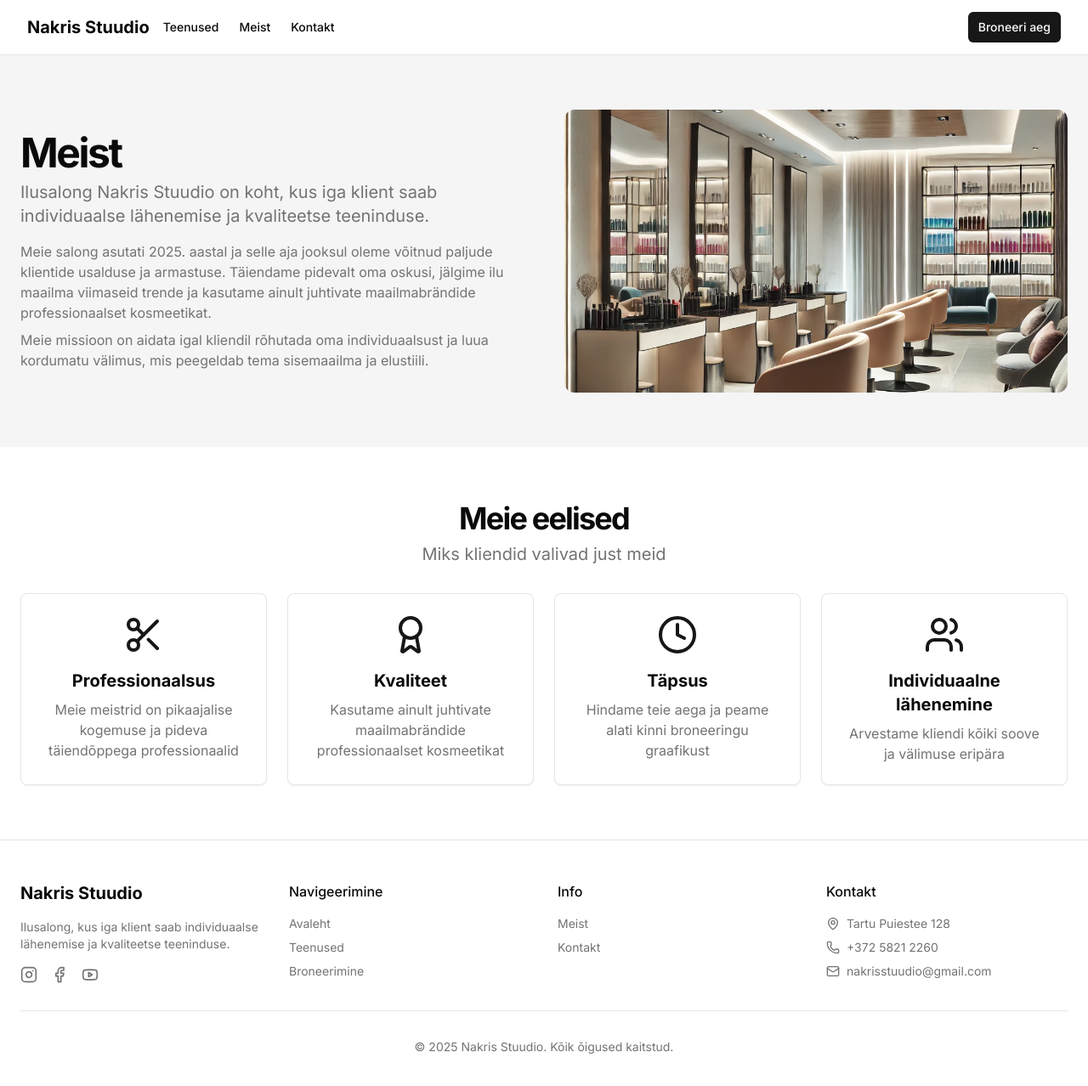
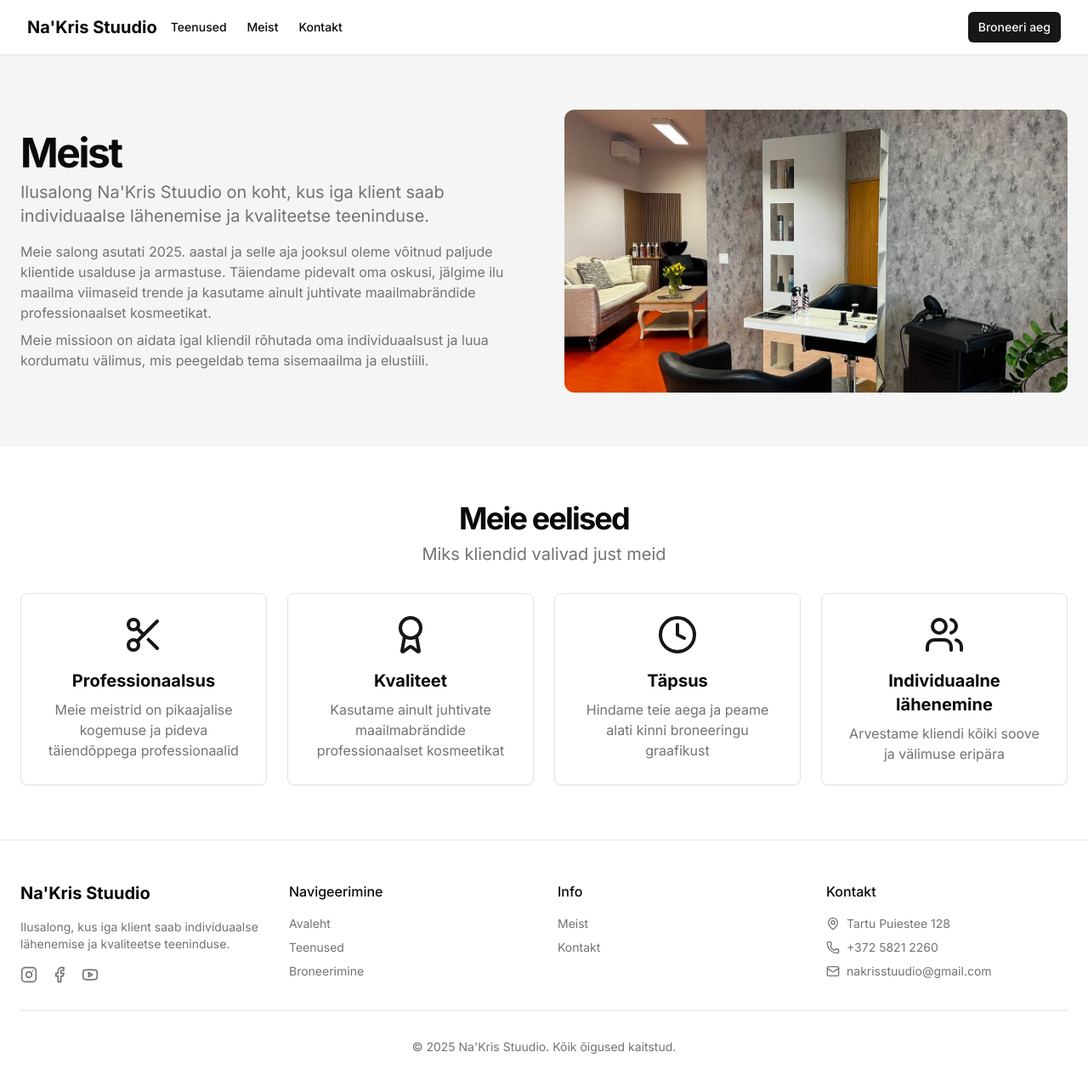
Before and after one commit to Sh4dowyy/hairsalon, a Next.js app: page /about in a window 1280 px wide. Shown: the top 1278 px of the page at 85% size. Built offline with nearby package versions, Linux system fonts and the light colour scheme.

Commit message:
feat: logo, links changed

```diff
--- a/app/about/page.tsx
+++ b/app/about/page.tsx
@@ -51,7 +51,7 @@ export default function AboutPage() {
               <div className="space-y-2">
                 <h1 className="text-3xl font-bold tracking-tighter sm:text-4xl md:text-5xl">Meist</h1>
                 <p className="max-w-[600px] text-muted-foreground md:text-xl">
-                  Ilusalong Nakris Stuudio on koht, kus iga klient saab individuaalse lähenemise ja kvaliteetse teeninduse.
+                  Ilusalong Na'Kris Stuudio on koht, kus iga klient saab individuaalse lähenemise ja kvaliteetse teeninduse.
                 </p>
               </div>
               <div className="space-y-2">
@@ -69,7 +69,7 @@ export default function AboutPage() {
               src="/salon-interior.jpg"
               width={800}
               height={600}
-              alt="Ilusalong Nakris Stuudio - Modernne ja elegantne salongi sisekujundus"
+              alt="Ilusalong Na'Kris Stuudio - Modernne ja elegantne salongi sisekujundus"
               className="mx-auto aspect-video overflow-hidden rounded-xl object-cover object-center sm:w-full"
               priority
             />
--- a/app/contact/page.tsx
+++ b/app/contact/page.tsx
@@ -85,7 +85,8 @@ export default function ContactPage() {
                   <div>
                     <h3 className="font-bold">Lahtiolekuajad</h3>
                     <p className="text-muted-foreground">E-R: 10:00 - 20:00</p>
-                    <p className="text-muted-foreground">L-P: 10:00 - 18:00</p>
+                    <p className="text-muted-foreground">L: 10:00 - 18:00</p>
+                    <p className="text-muted-foreground">P: Kokkuleppel</p>
                   </div>
                 </div>
               </CardContent>
@@ -99,7 +100,7 @@ export default function ContactPage() {
                   <div>
                     <h3 className="font-bold">Sotsiaalmeedia</h3>
                     <div className="flex space-x-4 mt-2">
-                      <a href="#" className="text-muted-foreground hover:text-primary">
+                      <a href="https://www.instagram.com/nakris_stuudio/" className="text-muted-foreground hover:text-primary">
                         <Instagram className="h-6 w-6" />
                         <span className="sr-only">Instagram</span>
                       </a>
--- a/app/layout.tsx
+++ b/app/layout.tsx
@@ -11,7 +11,7 @@ import { Toaster } from "@/components/toaster"
 const inter = Inter({ subsets: ["latin", "cyrillic"] })
 
 export const metadata: Metadata = {
-  title: "Nakris Stuudio",
+  title: "Na'Kris Stuudio",
   description: "Laia valiku teenustega professionaalne ilusalong",
 }
 
--- a/components/hero-section.tsx
+++ b/components/hero-section.tsx
@@ -12,7 +12,7 @@ export function HeroSection() {
           <div className="flex flex-col justify-center space-y-4">
             <div className="space-y-2">
               <h1 className="text-3xl font-bold tracking-tighter sm:text-5xl xl:text-6xl/none">
-                Ilusalong <span className="text-primary">Nakris Stuudio</span>
+                Ilusalong <span className="text-primary">Na'Kris Stuudio</span>
               </h1>
               <p className="max-w-[600px] text-muted-foreground md:text-xl">
                 Loome kordumatu välimuse, mis rõhutab teie individuaalsust. Meie meistrid aitavad teil igas olukorras täiuslik välja näha.
@@ -34,7 +34,7 @@ export function HeroSection() {
               src="/salon-interior.jpg"
               width={800}
               height={600}
-              alt="Ilusalong Nakris Stuudio - Modernne ja elegantne salongi sisekujundus"
+              alt="Ilusalong Na'Kris Stuudio - Modernne ja elegantne salongi sisekujundus"
               className="mx-auto aspect-video overflow-hidden rounded-xl object-cover object-center sm:w-full"
               priority
             />
--- a/components/mobile-nav.tsx
+++ b/components/mobile-nav.tsx
@@ -18,7 +18,7 @@ export function MobileNav() {
     <div className="flex flex-col h-full">
       <div className="flex items-center justify-between py-4">
         <Link href="/" className="flex items-center space-x-2">
-          <span className="text-xl font-bold">Nakris Stuudio</span>
+          <span className="text-xl font-bold">Na'Kris Stuudio</span>
         </Link>
       </div>
       <nav className="flex flex-col space-y-4 mt-8">
--- a/components/site-footer.tsx
+++ b/components/site-footer.tsx
@@ -8,13 +8,13 @@ export function SiteFooter() {
         <div className="grid grid-cols-1 md:grid-cols-4 gap-8">
           <div className="space-y-4">
             <Link href="/" className="flex items-center space-x-2">
-              <span className="text-xl font-bold">Nakris Stuudio</span>
+              <span className="text-xl font-bold">Na'Kris Stuudio</span>
             </Link>
             <p className="text-sm text-muted-foreground">
               Ilusalong, kus iga klient saab individuaalse lähenemise ja kvaliteetse teeninduse.
             </p>
             <div className="flex space-x-4">
-              <a href="#" className="text-muted-foreground hover:text-primary">
+              <a href="https://www.instagram.com/nakris_stuudio/" className="text-muted-foreground hover:text-primary">
                 <Instagram className="h-5 w-5" />
                 <span className="sr-only">Instagram</span>
               </a>
@@ -75,7 +75,7 @@ export function SiteFooter() {
           </div>
         </div>
         <div className="mt-8 pt-8 border-t text-center text-sm text-muted-foreground">
-          <p>© {new Date().getFullYear()} Nakris Stuudio. Kõik õigused kaitstud.</p>
+          <p>© {new Date().getFullYear()} Na'Kris Stuudio. Kõik õigused kaitstud.</p>
         </div>
       </div>
     </footer>
--- a/components/site-header.tsx
+++ b/components/site-header.tsx
@@ -12,7 +12,7 @@ export function SiteHeader() {
       <div className="container flex h-16 items-center justify-between">
         <div className="flex items-center space-x-4">
           <Link href="/" className="flex items-center space-x-2">
-            <span className="text-xl font-bold">Nakris Stuudio</span>
+            <span className="text-xl font-bold">Na'Kris Stuudio</span>
           </Link>
           <nav className="hidden md:flex items-center space-x-6 text-sm font-medium">
             <Link href="/services" className="transition-colors hover:text-primary">
```
Also changed, not shown: public/salon-interior.jpg.
